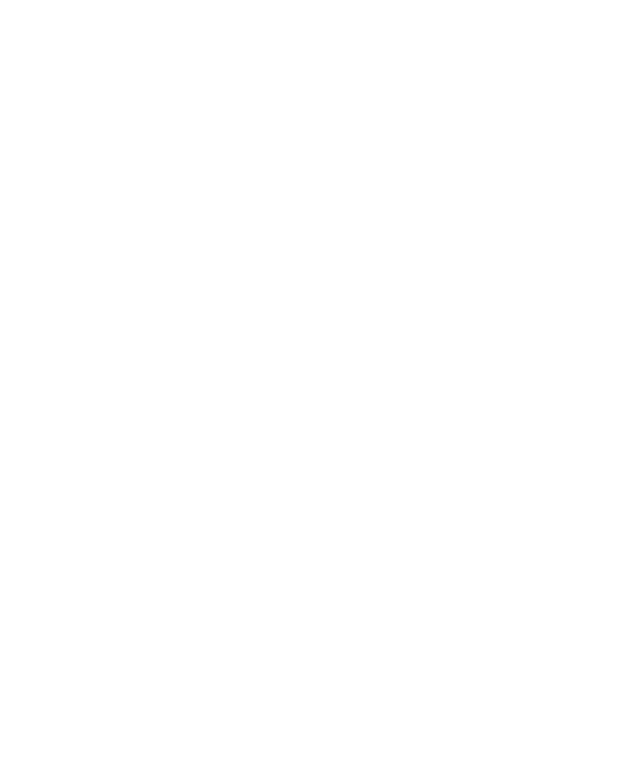
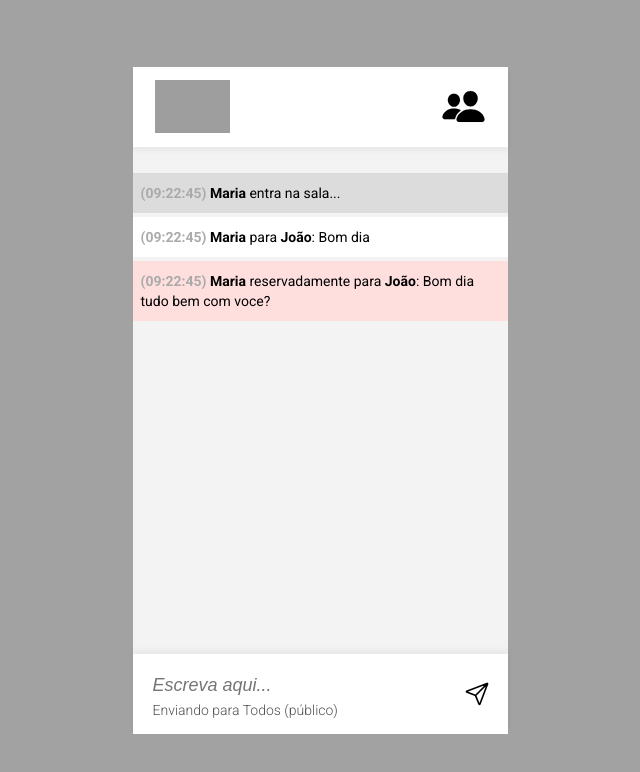
Before and after one commit to JacklesKerley/bate_papo_uol, a plain HTML site: page index.html in a window 1280 px wide. Shown: the whole page, without its empty margins (320-960 px from the left). Drawn offline with nearby package versions, Linux system fonts and the light colour scheme; grey boxes are pictures that could not be loaded.

Commit message:
chore: Adicionar html e css inicial do projeto

```diff
--- a/index.html
+++ b/index.html
@@ -6,10 +6,41 @@
   <title>Bate Papo Uol</title>
 
   <link rel="stylesheet" href="style.css">
+  <link rel="preconnect" href="https://fonts.googleapis.com">
+  <link rel="preconnect" href="https://fonts.gstatic.com" crossorigin>
+  <link href="https://fonts.googleapis.com/css2?family=Roboto:ital,wght@0,100;0,300;0,400;0,500;0,700;0,900;1,100;1,300;1,400;1,500;1,700;1,900&display=swap" rel="stylesheet">
 </head>
 <body>
 
+  <div class="container">
 
+    <header class="header">
+      <img src="https://s3-alpha-sig.figma.com/img/573f/7170/62f625d9852515569aa51967d5654788?Expires=1716768000&Key-Pair-Id=APKAQ4GOSFWCVNEHN3O4&Signature=pHfuZwW17A9qQKVx3b0cobZNyZJjfhGr5f8MQGvtjet4aI1b1~fECd1NHtJeuZl~XigZ8vfwOk~f7P701bIHOfU16EHdK74VKVXOsN7RsgSHOLPkH4o8VGhCKeZUNwLJepED8V84VeFECSt~knjw-p-fRclyvMhmM~fAH-e4ESWEISqpYk71tACsT56iSgoAJ5~-hNF9GUZ74NxQk3bbVsDNWhPGmUyWQV1b59-I34Tl9XJXgkXVHUtuNDKnRYXojYIYdknhnoY7biW7xEW1hLPaAbWVORUpWu-LNuHQ-sUw29v6EEOs~dWKGd4mSM626b0zr5ZcZdoVhFbvI9nc1Q__" alt="" srcset="">
+
+      <ion-icon name="people"></ion-icon>
+    </header>
+
+    <section class="conteudo">
+      <div class="divMensagem entrada">
+        <p class="mensagem"><span class="data">(09:22:45)</span> <span>Maria</span> entra na sala...</p>
+      </div>
+      <div class="divMensagem">
+        <p class="mensagem"><span class="data">(09:22:45)</span> <span>Maria</span> para <span>João</span>: Bom dia</p>
+      </div>
+      <div class="divMensagem reservado">
+        <p class="mensagem"><span class="data">(09:22:45)</span> <span>Maria</span> reservadamente para <span>João</span>: Bom dia tudo bem com voce?</p>
+      </div>
+    </section>
+
+    <footer class="footer">
+      <div class="divInput">
+        <input type="text" placeholder="Escreva aqui...">
+        <span>Enviando para Todos (público)</span>
+      </div>
+      <ion-icon name="paper-plane-outline"></ion-icon>
+    </footer>
+
+  </div>
 
 
   <script type="module" src="https://unpkg.com/ionicons@7.1.0/dist/ionicons/ionicons.esm.js"></script>
--- a/style.css
+++ b/style.css
@@ -3,3 +3,121 @@
   padding: 0;
   box-sizing: border-box;
 }
+
+body {
+  display: flex;
+  justify-content: center;
+  align-items: center;
+  background-color: rgb(162, 162, 162);
+  width: 100%;
+  min-height: 100vh;
+  color: #000000;
+  font-family: "Roboto", sans-serif;
+}
+
+.container {
+  background-color: #F3F3F3;
+  width: 375px;
+  height: 667px;
+  position: relative;
+}
+
+.header {
+  display: flex;
+  justify-content: space-between;
+  align-items: center;
+  background-color: #FFFFFF;
+  box-shadow: 0px 4px 6px 0px #0000000D;
+  width: 375px;
+  height: 80px;
+  padding: 0 22px;
+  position: absolute;
+  top: 0;
+}
+
+.header img {
+  width: 75px;
+  height: 53px;
+}
+
+.header ion-icon {
+  width: 45px;
+  height: 45px;
+}
+
+.conteudo {
+  margin-top: 106px;
+}
+
+.divMensagem {
+  background-color: #FFFFFF;
+  display: flex;
+  align-items: center;
+  width: 100%;
+  padding: 10px 8px;
+  margin-top: 4px;
+}
+
+.entrada {
+  background-color: #DCDCDC;
+}
+
+.reservado {
+  background-color: #FFDEDE;
+}
+
+.divMensagem p {
+  font-size: 14px;
+  font-weight: 400;
+  line-height: 20px;
+}
+
+.divMensagem span {
+  font-weight: bold;
+}
+
+.divMensagem .data {
+  color: #AAAAAA;
+}
+
+
+.footer {
+  display: flex;
+  justify-content: space-between;
+  align-items: center;
+  background-color: #FFFFFF;
+  border: 2px;
+  box-shadow: 0px -4px 6px 0px #0000000D;
+  width: 375px;
+  height: 80px;
+  padding: 0 18px;
+  position: absolute;
+  bottom: 0;
+}
+
+.divInput{
+  display: flex;
+  flex-direction: column;
+}
+
+.divInput input {
+  width: 299px;
+  height: 32px;
+  font-size: 18px;
+  font-weight: 400;
+  font-style: italic;
+  border: none;
+  padding-left: 2px;
+}
+
+.divInput span {
+  font-size: 14px;
+  font-weight: 300;
+  color: #505050;
+  padding-left: 2px;
+}
+
+.footer ion-icon {
+  width: 26px;
+  height: 26px;
+}
```
